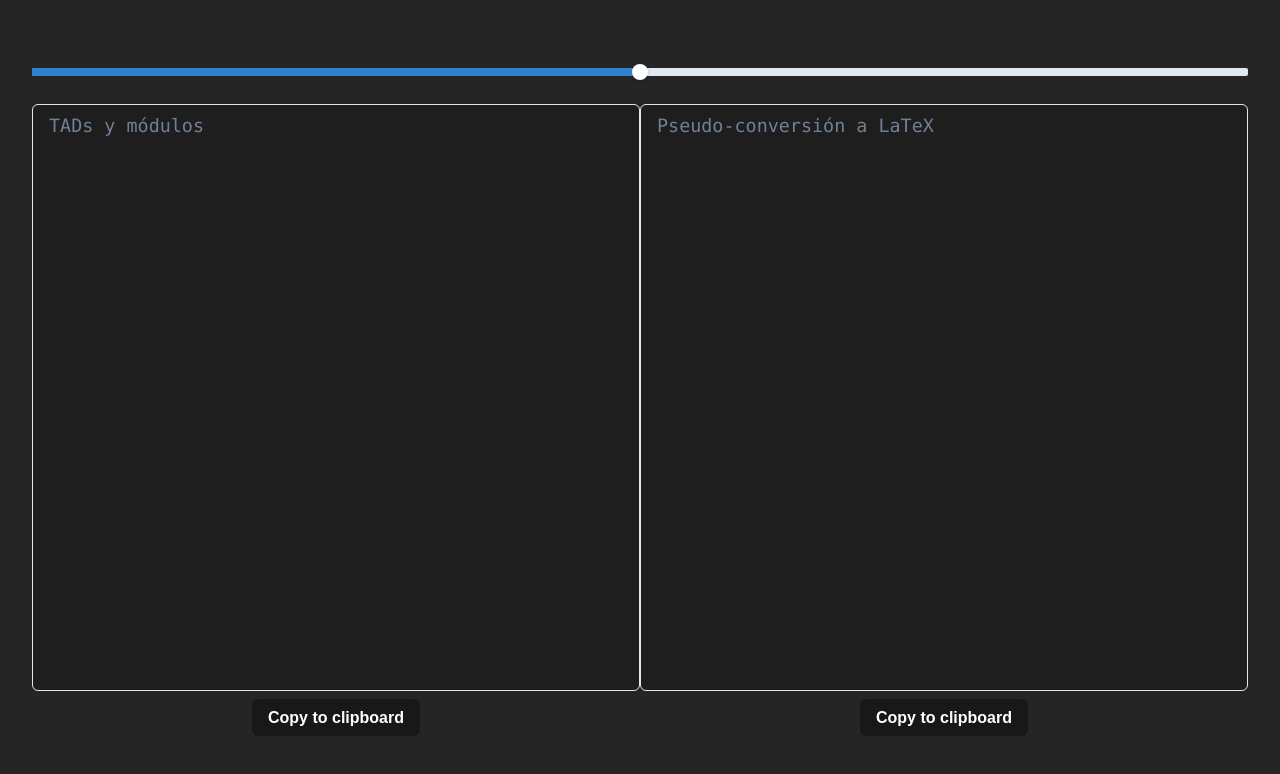
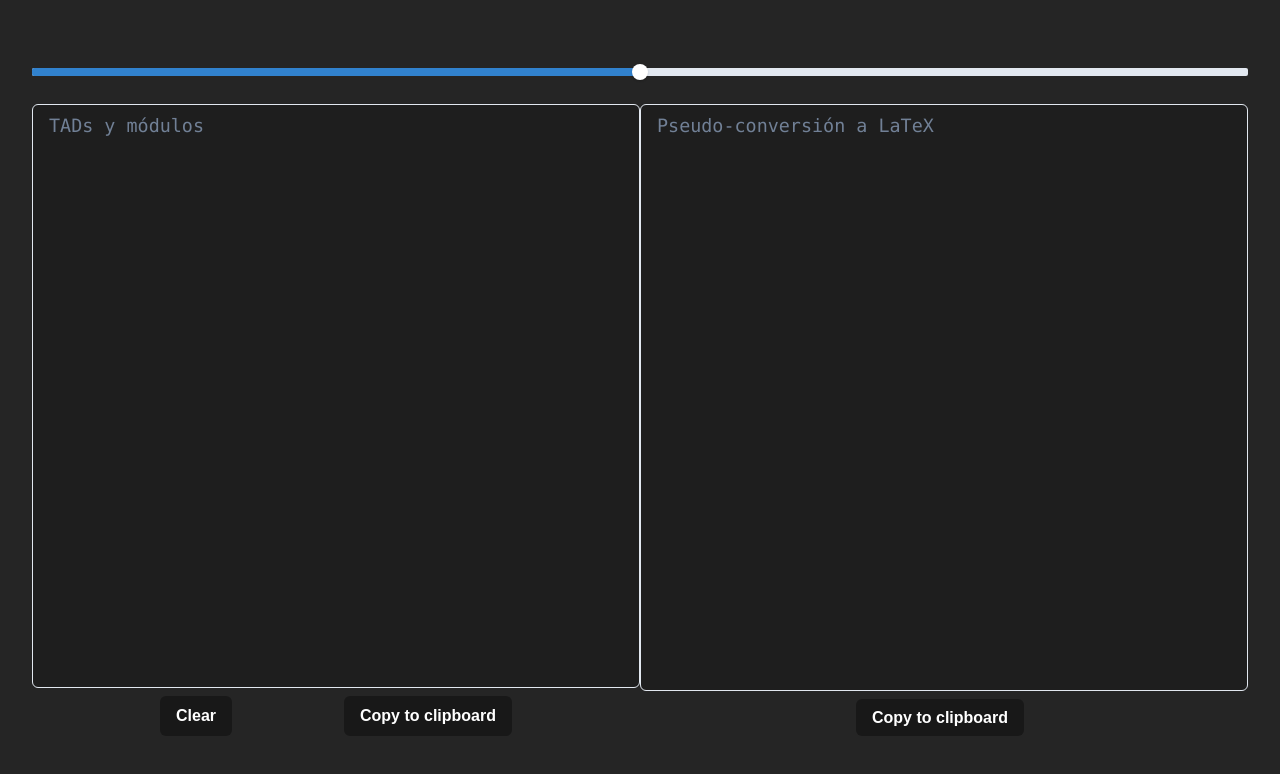
Before and after one commit to f7olivera/tad2latex, a Next.js app: page / in a window 1280 px wide. Shown: the top 774 px of the page. Built offline with nearby package versions, Linux system fonts and the light colour scheme.

Commit message:
Add clear button

```diff
--- a/pages/index.tsx
+++ b/pages/index.tsx
@@ -4,7 +4,7 @@ import styles from '../styles/Home.module.css'
 import {
   Box,
   Button,
-  Flex,
+  Flex, HStack,
   Slider,
   SliderFilledTrack,
   SliderThumb,
@@ -67,14 +67,25 @@ const Home: NextPage = () => {
                       placeholder="TADs y módulos"
                       onChange={handleInput}
                       onScroll={handleScroll}/>
-            <Button fontFamily='sans-serif' colorScheme='blackAlpha'
+            <Flex width='100%' fontFamily='sans-serif' justifyContent='space-evenly'>
+              <Button colorScheme='blackAlpha' ml={4}
                       onClick={() => {
-                      const textarea : HTMLTextAreaElement = document.querySelector('#tad-textarea')!;
+                        const tadTextarea: HTMLTextAreaElement = document.querySelector('#tad-textarea')!;
+                        const latexTextarea: HTMLTextAreaElement = document.querySelector('#latex-textarea')!;
+                        tadTextarea.value = "";
+                        latexTextarea.value = "";
+                      }}>
+                Clear
+              </Button>
+              <Button colorScheme='blackAlpha' mr={4}
+                      onClick={() => {
+                        const textarea: HTMLTextAreaElement = document.querySelector('#tad-textarea')!;
                         textarea.select();
                         navigator.clipboard.writeText(textarea.value).then();
                       }}>
                 Copy to clipboard
               </Button>
+            </Flex>
           </VStack>
           <VStack width={`${100 - textAreaSize}%`}>
             <Textarea width='100%' height='100%' readOnly={true} resize='none' id='latex-textarea'
@@ -85,9 +96,9 @@ const Home: NextPage = () => {
                       placeholder="Pseudo-conversión a LaTeX"
                       onScroll={handleScroll}
                       value={output}/>
-            <Button fontFamily='sans-serif' colorScheme='blackAlpha'
+              <Button fontFamily='sans-serif' colorScheme='blackAlpha' mr={2}
                       onClick={() => {
-                      const textarea : HTMLTextAreaElement = document.querySelector('#latex-textarea')!;
+                        const textarea: HTMLTextAreaElement = document.querySelector('#latex-textarea')!;
                         textarea.select();
                         navigator.clipboard.writeText(textarea.value).then();
                       }}>
```
Lines whose indentation alone changed are shown as unchanged.
